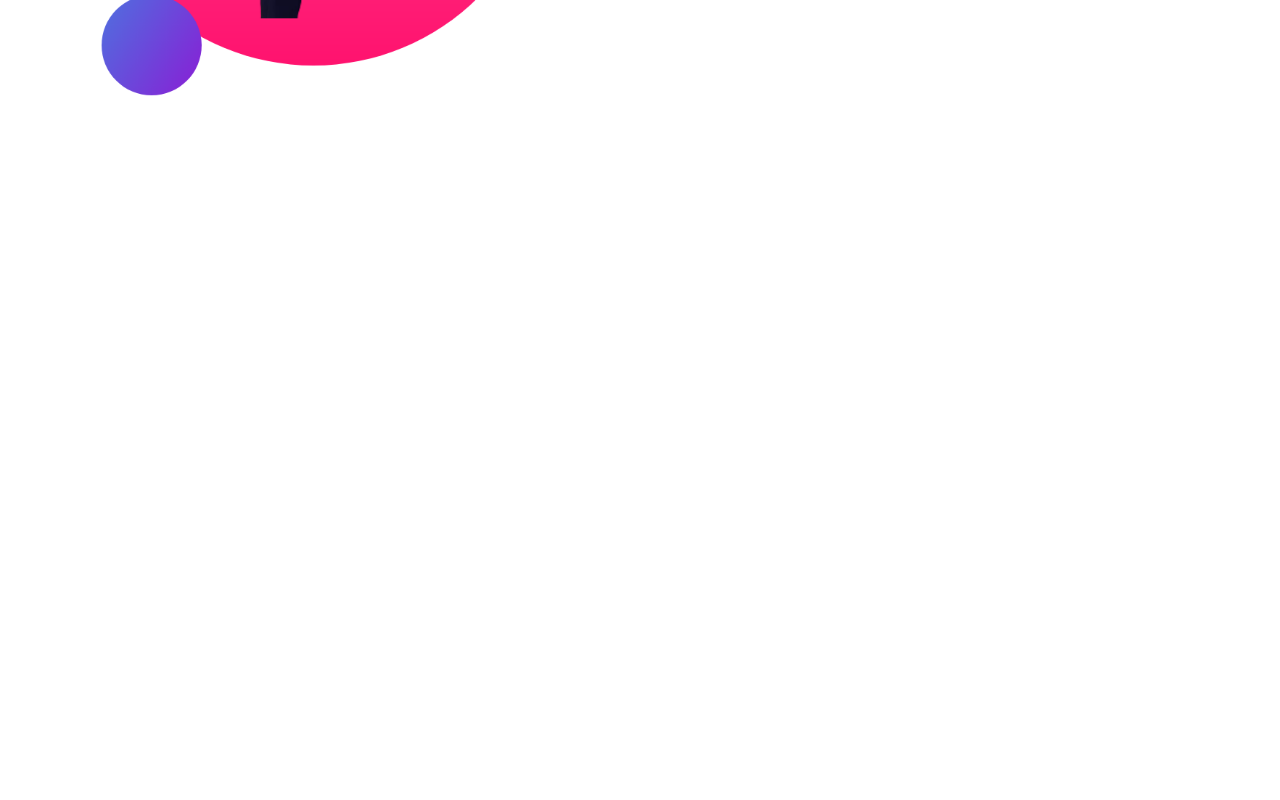
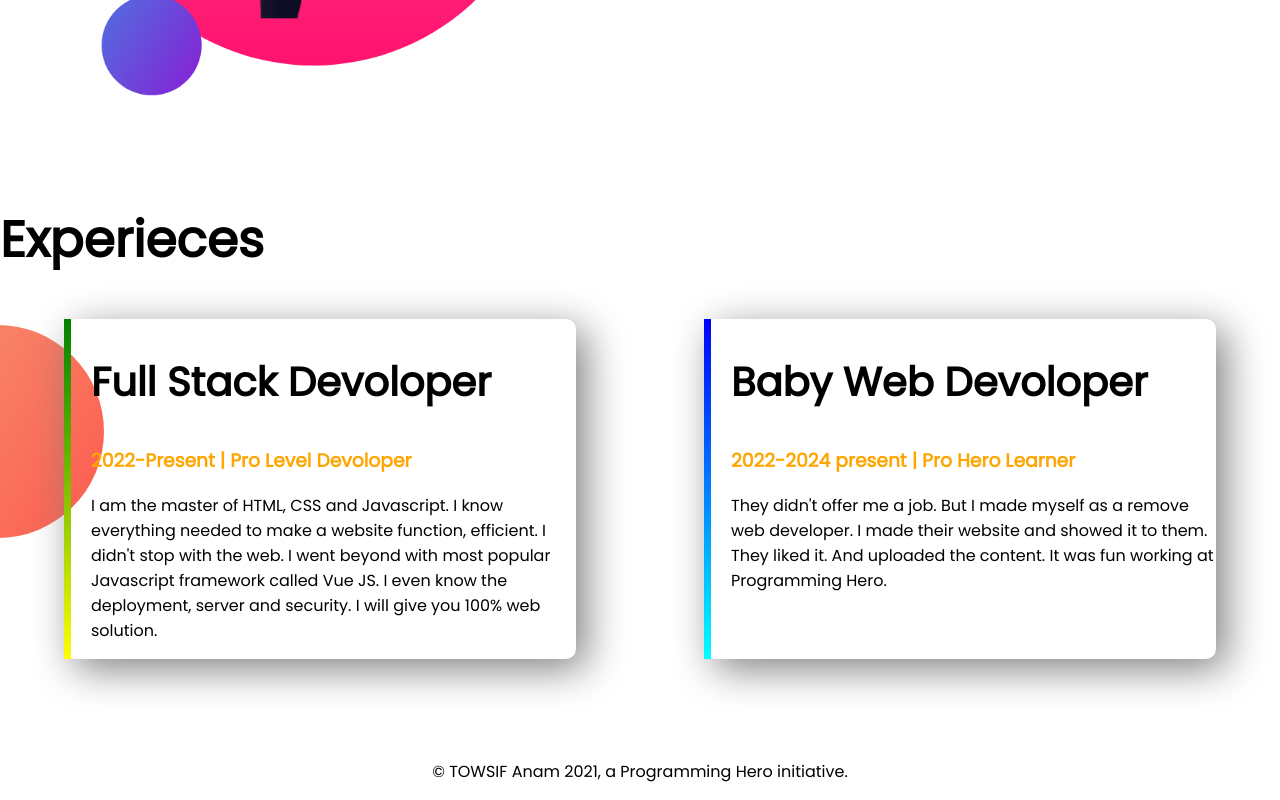
Before and after one commit to Towsif-Anam/devoloper-porfolio, a plain HTML site: page index.html in a window 1280 px wide. Shown: the part 1024-1824 px from the top of the page. Before the commit the page ends 1327 px from the top, so only its background shows below. Drawn offline with Linux system fonts and the light colour scheme.

Commit message:
footer and experience added

```diff
--- a/index.html
+++ b/index.html
@@ -11,7 +11,7 @@
     <link rel="stylesheet" href="style.css">
 </head>
 <body>
-<section class="top-banner">
+    <section class="top-banner flexible-container">
         <div class="half-width">
             <h1>
                 Welcome to
@@ -31,8 +31,7 @@
             <img src="my pics (TOWSIF)/for web.png" alt="">
         </div>
     </section>
-<section>
-    <section class="dream-big">
+    <section class="dream-big flexible-container">
             <div class="secound-part">
                 <img src="my pics (TOWSIF)/my-bg2.png" alt="Web Pics ">
             </div>
@@ -49,6 +48,35 @@
                 <a class="button-of-hire-me" target="_blank" href="">DOWNLOAD RESUME</a>
             </div>
     </section>
+    <section class="experienpe-area">
+        <h1>Experieces</h1>
+        <div class="flexible-container">
+            <div id="full-stack-experience" class="experience-item">
+                <h2>
+                    Full Stack Devoloper
+                </h2>
+                <h3 class="orange-color">
+                    2022-Present | Pro Level Devoloper
+                </h3>
+                <p>
+                    I am the master of HTML, CSS and Javascript. I know everything needed to make a website function, efficient. I didn't stop with the web. I went beyond with most popular Javascript framework called Vue JS. I even know the deployment, server and security. I will give you 100% web solution.
+                </p>
+            </div>
+            <div id="web-dev-experience" class="experience-item">
+                <h2>
+                    Baby Web Devoloper
+                </h2>
+                <h3 class="orange-color">
+                    2022-2024 present | Pro Hero Learner
+                </h3>
+                <p>
+                    They didn't offer me a job. But I made myself as a remove web developer. I made their website and showed it to them. They liked it. And uploaded the content. It was fun working at Programming Hero.
+                </p>
+            </div>
+        </div>
     </section>
+    <footer>
+        <p>© TOWSIF Anam 2021, a Programming Hero initiative.</p>
+    </footer>
 </body>
 </html>
--- a/style.css
+++ b/style.css
@@ -5,10 +5,13 @@
 h1{
     font-size: 50px;
 }
+h2{
+    font-size: 40px;
+}
 .orange-color{
     color: orange;
 }
-section{
+.flexible-container{
     display: flex;
     margin-bottom: 100px;
 }
@@ -44,3 +47,29 @@
     background-repeat: no-repeat;
     background-position: right;
 }
+.experienpe-area{
+    background-image: url(images/exp-bg.png);
+    background-repeat: no-repeat;
+    background-position: left;
+}
+.experience-item{
+    width: 40%;
+    margin-left: 5%;
+    margin-right: 5%;
+    padding-left: 20px;
+    border-radius: 10px;
+    box-shadow: 10px 10px 40px gray;
+}
+#web-dev-experience{
+    border-left: 7px solid;
+    border-image: linear-gradient(blue,cyan);
+    border-image-slice: 1;
+}
+#full-stack-experience{
+    border-left: 7px solid;
+    border-image: linear-gradient(green,yellow);
+    border-image-slice: 1;
+}
+footer p {
+    text-align: center;
+}
```
Lines whose indentation alone changed are shown as unchanged.
